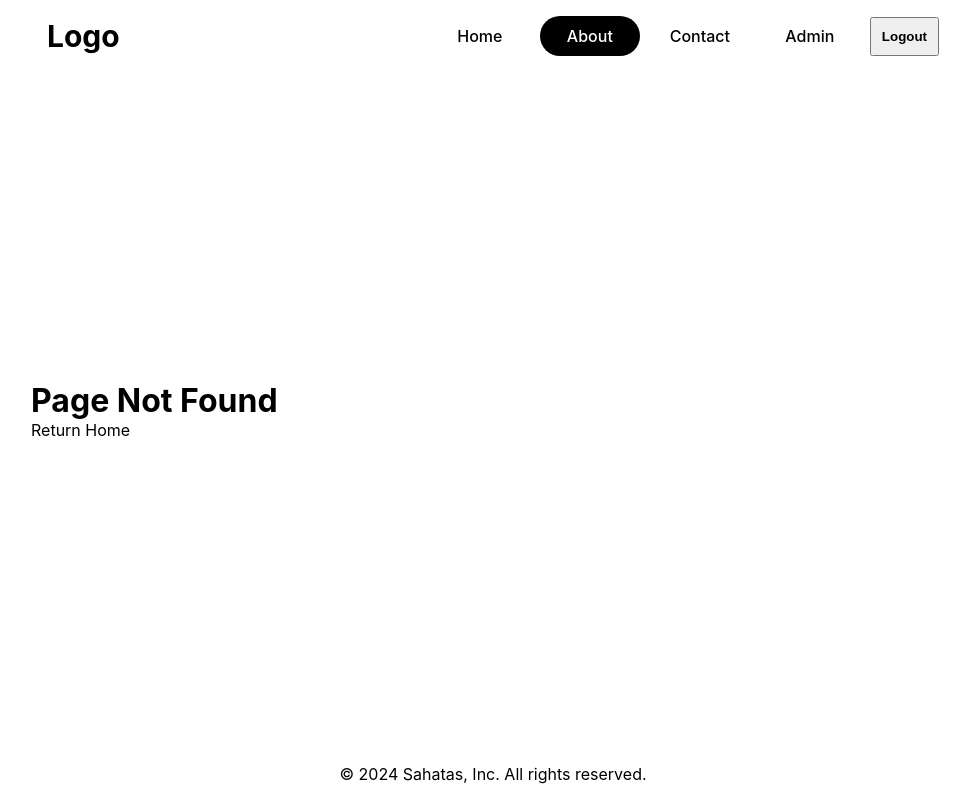
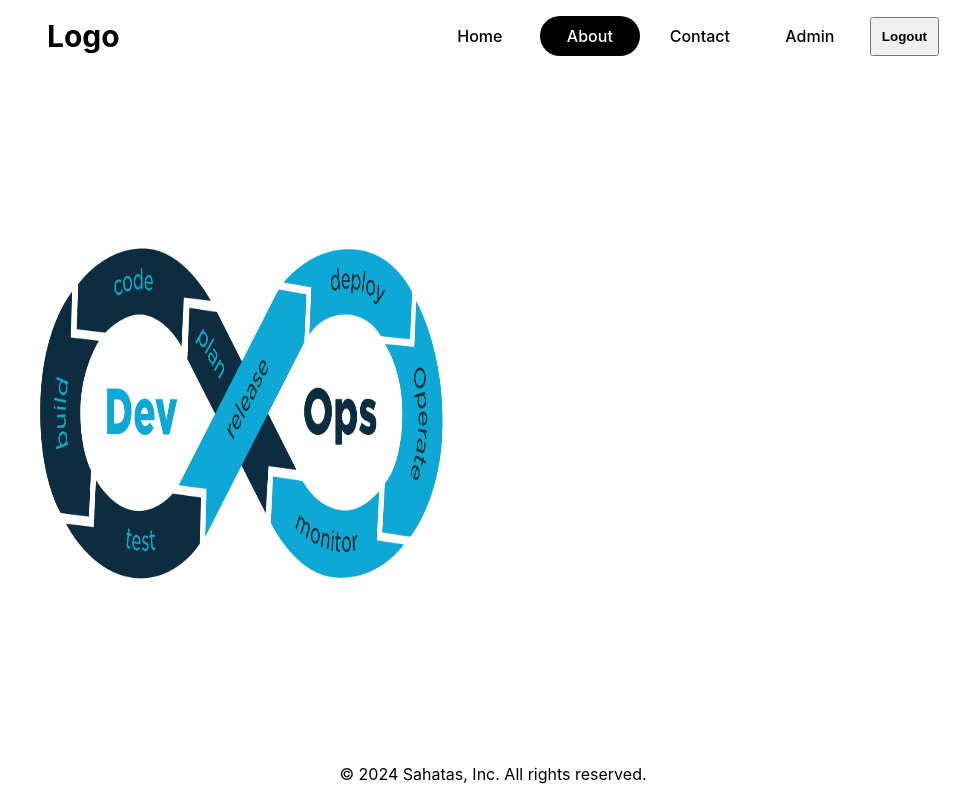
Before and after one commit to SahatasLee/Next, a Next.js app: page /about in a window 1280 px wide. Before the commit this address had no page. Shown: the whole page, without its empty margins (147-1117 px from the left). Built offline with nearby package versions, Linux system fonts and the light colour scheme.

Commit message:
About page

```diff
--- /dev/null
+++ b/app/about/about.module.css
@@ -0,0 +1,5 @@
+.imgContainer{
+    position: relative;
+    width: 33vw;
+    height: 30vw;
+}
--- /dev/null
+++ b/app/about/page.tsx
@@ -0,0 +1,14 @@
+import Image from "next/image"
+import styles from "./about.module.css"
+
+const page = () => {
+  return (
+    <main>
+      <div className={styles.imgContainer}>
+        <Image src="/devops_logo.png" alt="devops_logo" fill priority={true}/>
+      </div>
+    </main>
+  )
+}
+
+export default page
```
Also changed, not shown: app/admin/page.tsx (added, +9 -0 lines), app/contact/page.tsx (added, +9 -0 lines), public/devops_logo.png (added).
